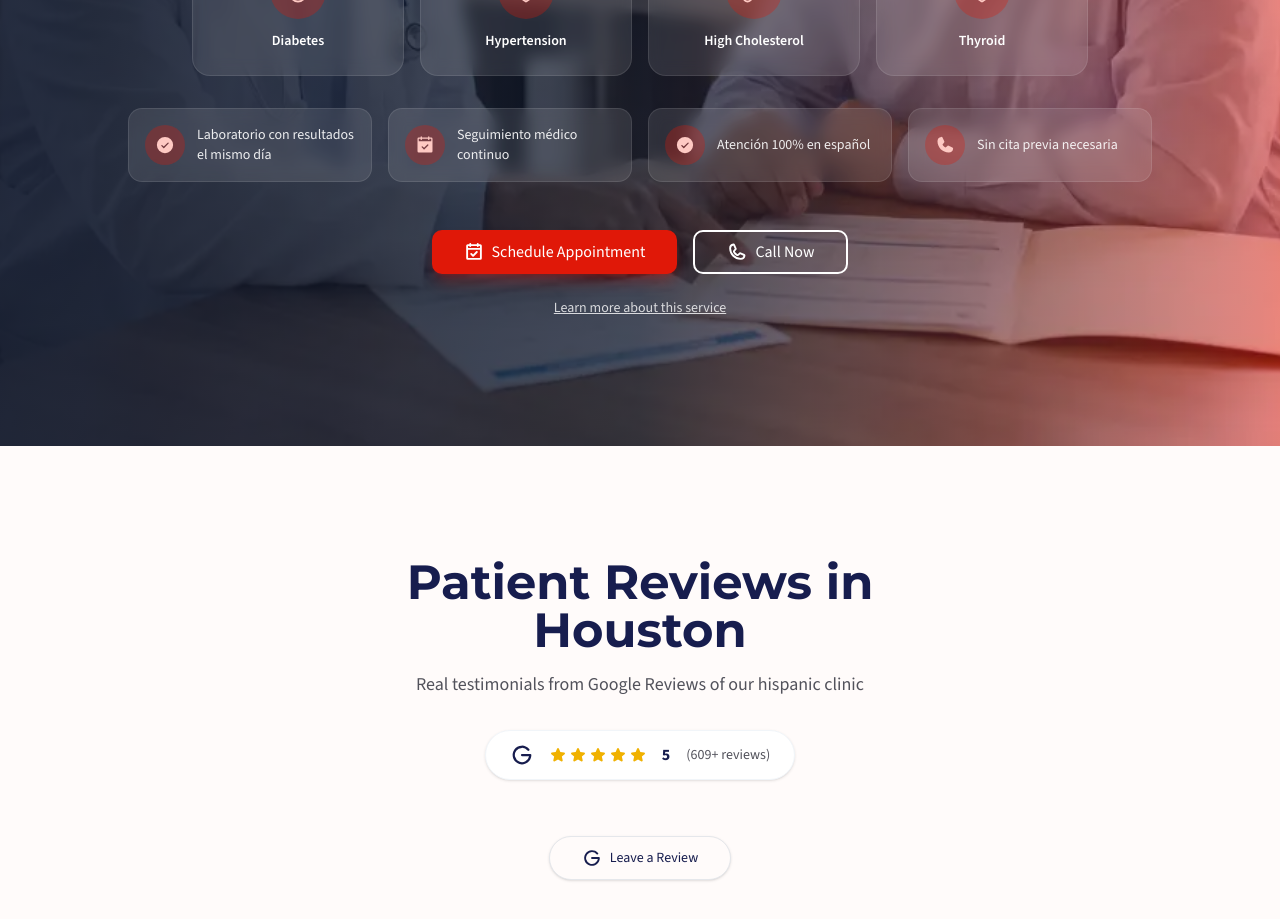
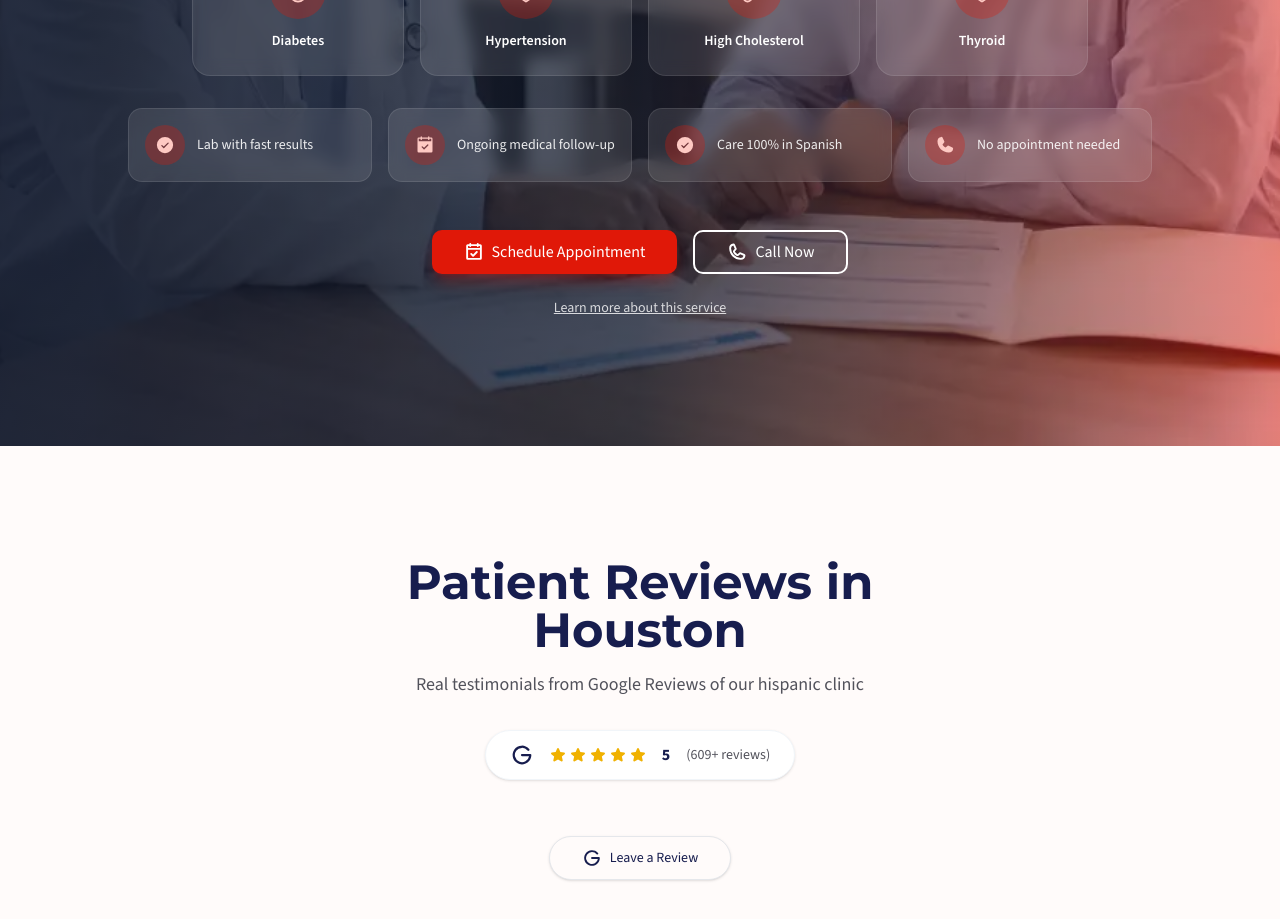
Before and after one commit to clinicagessner/Clinica-Hispana-529, a Next.js app: page /en/ in a window 1280 px wide. Shown: the part 4380-5299 px from the top of the page. Built offline with nearby package versions, Linux system fonts and the light colour scheme; no server answers.

Commit message:
fix(home): laboratorio sin plazo y lista de cuidado continuo traducida en /en

```diff
--- a/src/components/sections/chronic-care.tsx
+++ b/src/components/sections/chronic-care.tsx
@@ -24,12 +24,7 @@ const conditions = [
   { icon: Heart, titleKey: "thyroid" },
 ];
 
-const features = [
-  { icon: CheckCircle, text: "Laboratorio con resultados el mismo día" },
-  { icon: CalendarCheck, text: "Seguimiento médico continuo" },
-  { icon: CheckCircle, text: "Atención 100% en español" },
-  { icon: Phone, text: "Sin cita previa necesaria" },
-];
+const featureIcons = [CheckCircle, CalendarCheck, CheckCircle, Phone];
 
 export function ChronicCare() {
   const t = useTranslations("chronicCare");
@@ -89,15 +84,15 @@ export function ChronicCare() {
           </div>
 
           <div className="grid grid-cols-2 lg:grid-cols-4 gap-3 md:gap-4 max-w-5xl mx-auto mb-12 animate-on-scroll fade-up stagger-2">
-            {features.map((feature, idx) => (
+            {featureIcons.map((FeatureIcon, idx) => (
               <div
                 key={idx}
                 className="flex items-center gap-3 p-3 md:p-4 rounded-xl bg-white/10 backdrop-blur-sm border border-white/10"
               >
                 <div className="size-9 md:size-10 rounded-full bg-red-primary/30 flex items-center justify-center shrink-0">
-                  <feature.icon className="size-4 md:size-5 text-red-light" weight="fill" />
+                  <FeatureIcon className="size-4 md:size-5 text-red-light" weight="fill" />
                 </div>
-                <span className="text-xs md:text-sm text-white/90">{feature.text}</span>
+                <span className="text-xs md:text-sm text-white/90">{t(`features.${idx}`)}</span>
               </div>
             ))}
           </div>
--- a/src/messages/en.json
+++ b/src/messages/en.json
@@ -224,7 +224,13 @@
     },
     "ctaSchedule": "Schedule Appointment",
     "ctaCall": "Call Now",
-    "learnMore": "Learn more about this service"
+    "learnMore": "Learn more about this service",
+    "features": [
+      "Lab with fast results",
+      "Ongoing medical follow-up",
+      "Care 100% in Spanish",
+      "No appointment needed"
+    ]
   },
   "blog": {
     "title": "Health Blog",
--- a/src/messages/es.json
+++ b/src/messages/es.json
@@ -224,7 +224,13 @@
     },
     "ctaSchedule": "Agendar Consulta",
     "ctaCall": "Llamar Ahora",
-    "learnMore": "Más información sobre este servicio"
+    "learnMore": "Más información sobre este servicio",
+    "features": [
+      "Laboratorio con resultados rápidos",
+      "Seguimiento médico continuo",
+      "Atención 100% en español",
+      "Sin cita previa necesaria"
+    ]
   },
   "blog": {
     "title": "Blog de Salud",
```
